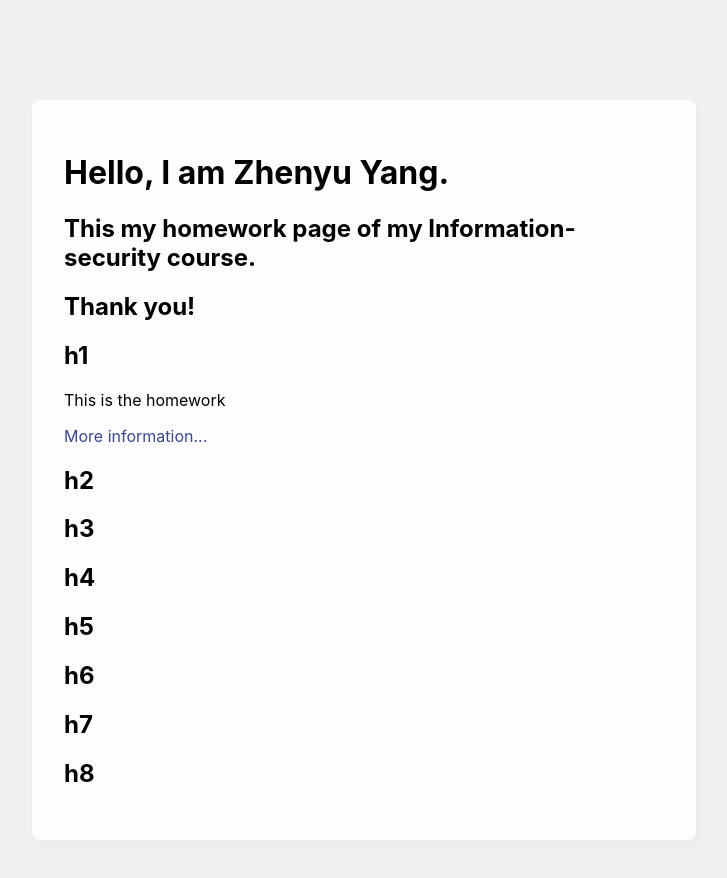
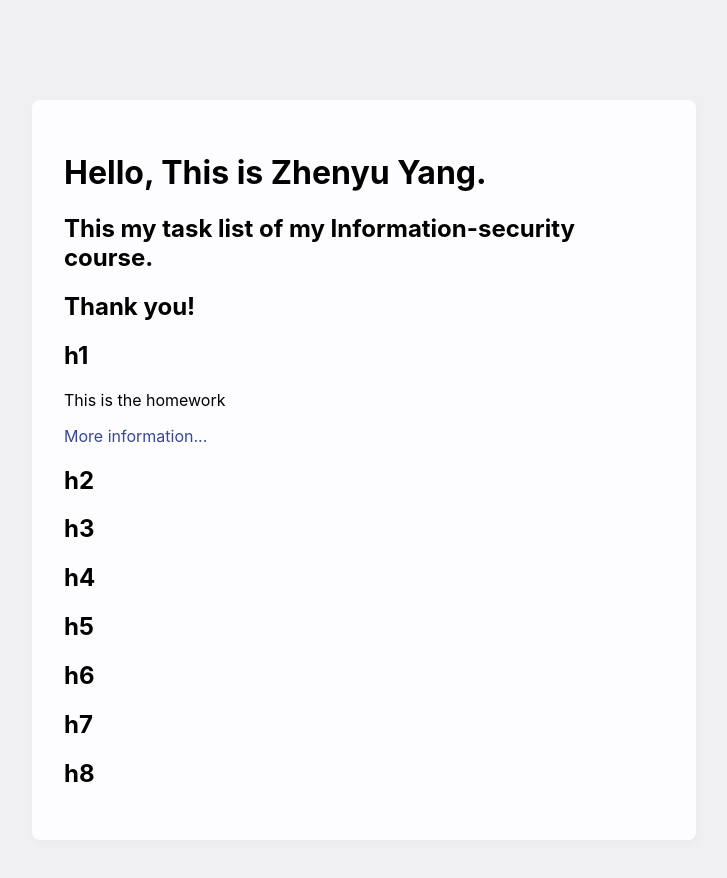
Before and after one commit to Stephenyeah/Information-security, a plain HTML site: page index.html in a window 1280 px wide. Shown: the whole page, without its empty margins (276-1003 px from the left). Drawn offline with Linux system fonts and the light colour scheme.

Commit message:
Update index.html

```diff
--- a/index.html
+++ b/index.html
@@ -39,10 +39,10 @@
   <body>
   <div>
     <h1>
-        Hello, I am Zhenyu Yang.
+        Hello, This is Zhenyu Yang.
     </h1>
     <h2>
-       This my homework page of my Information-security course.
+       This my task list of my Information-security course.
     </h2>
     <h2>
          Thank you!
```
